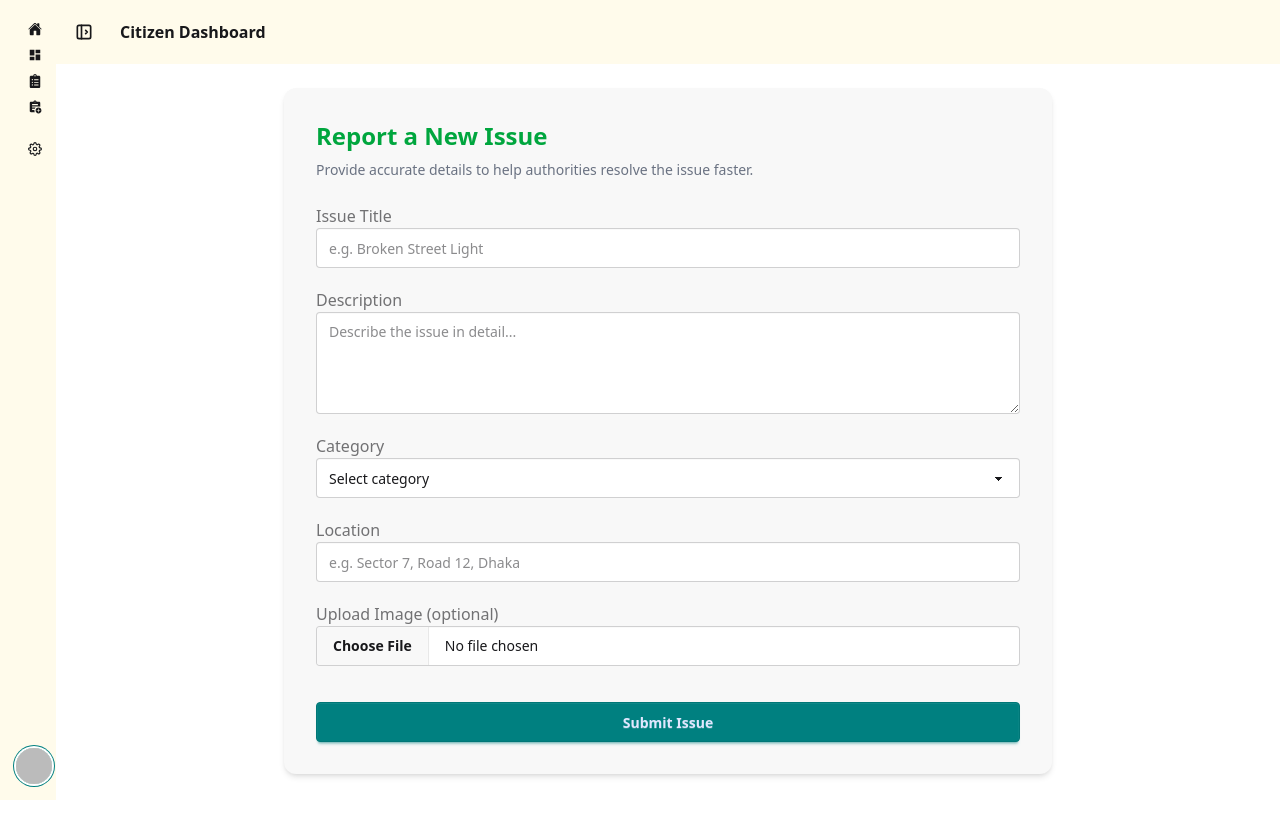
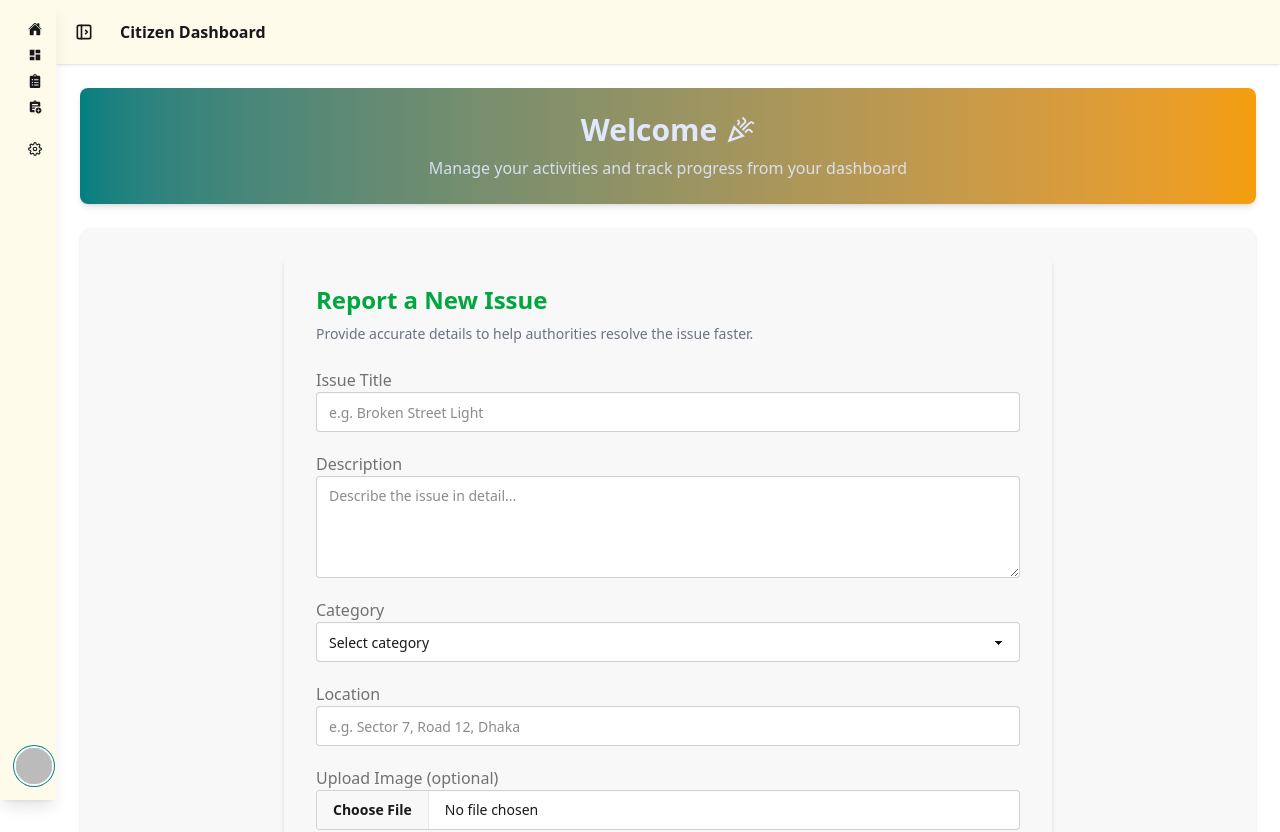
Before and after one commit to ahasana-ncs13/Public-Infrastructure-Issue-Reporting-System-client, a React (Vite) app: page /dashboardLayout/reportIssue in a window 1280 px wide. Shown: the top 832 px of the page. Before the commit the page ends 800 px from the top, so only its background shows below. Built offline with nearby package versions, Linux system fonts and the light colour scheme; no server answers; sample sign-in values are in the browser's storage.

Commit message:
completed my issue data

```diff
--- /dev/null
+++ b/src/Dashboard/CitizenDashboard/MyIssue/MyIssue.jsx
@@ -0,0 +1,24 @@
+import { useQuery } from '@tanstack/react-query';
+import React from 'react';
+import useAxios from '../../../Hooks/useAxios';
+import useAuth from '../../../Hooks/useAuth';
+
+const MyIssue = () => {
+    const {user}=useAuth()
+    const axiosInstance = useAxios()
+    const {data : myIssue=[]}=useQuery({
+        queryKey:["my-issue"],
+        queryFn:async() => {
+            const res = await axiosInstance.get(`/myissue?email=${user.email}`)
+            return res.data
+        }
+    })
+
+    return (
+        <div>
+            {myIssue.length}
+        </div>
+    );
+};
+
+export default MyIssue;
--- a/src/Dashboard/CitizenDashboard/ReportIssue/ReportIssue.jsx
+++ b/src/Dashboard/CitizenDashboard/ReportIssue/ReportIssue.jsx
@@ -3,8 +3,10 @@ import React from "react";
 import { useForm } from "react-hook-form";
 import useAxios from "../../../Hooks/useAxios";
 import { useNavigate } from "react-router";
+import useAuth from "../../../Hooks/useAuth";
 
 const ReportIssue = () => {
+    const{user} =useAuth()
   const { handleSubmit, register } = useForm();
   const axioInstance=useAxios()
   const navigate=useNavigate()
@@ -26,7 +28,8 @@ const ReportIssue = () => {
       description: data.description,
       category: data.category,
       location: data.location,
-      image: res.data.data.url, // send image URL
+      image: res.data.data.url,
+      email: user?.email // send image URL
     };
 
     axioInstance.post("/reportissue",issuePayload)
--- a/src/Dashboard/DashboardLayout/DashboardLayout.jsx
+++ b/src/Dashboard/DashboardLayout/DashboardLayout.jsx
@@ -1,14 +1,13 @@
 import React from "react";
 import { Link, Outlet } from "react-router";
-import { MdAssignmentAdd, MdDashboard } from "react-icons/md";
+import { MdAssignmentAdd, MdDashboard, MdOutlineCelebration } from "react-icons/md";
 import { IoHome } from "react-icons/io5";
 import { FiSettings } from "react-icons/fi";
 import useAuth from "../../Hooks/useAuth";
 import { FaClipboardList } from "react-icons/fa";
 
-
 const DashboardLayout = () => {
-    const {user}=useAuth()
+  const { user } = useAuth();
   return (
     <div>
       <div className="drawer lg:drawer-open min-h-screen">
@@ -17,7 +16,7 @@ const DashboardLayout = () => {
         {/* ================= Main Content ================= */}
         <div className="drawer-content flex flex-col">
           {/* ---------- Navbar ---------- */}
-          <nav className="navbar w-full bg-amber-50">
+          <nav className="navbar w-full bg-amber-50 shadow-sm">
             <label
               htmlFor="my-drawer-4"
               aria-label="open sidebar"
@@ -43,13 +42,29 @@ const DashboardLayout = () => {
           </nav>
 
           {/* ---------- Page Content ---------- */}
-          <main className="p-6 flex-1">
-            <Outlet></Outlet>
+          <main className="flex-1 p-4 md:p-6 bg-base-100">
+            {/* Welcome Section */}
+            <div className="mb-6">
+              <div className="card bg-linear-to-r from-primary to-secondary text-primary-content shadow-md">
+                <div className="card-body items-center text-center">
+                  <h1 className="text-2xl md:text-3xl flex gap-2 items-center font-bold">Welcome<MdOutlineCelebration /> </h1>
+                  <p className="text-sm md:text-base opacity-90">
+                    Manage your activities and track progress from your
+                    dashboard
+                  </p>
+                </div>
+              </div>
+            </div>
+
+            {/* Page Content */}
+            <div className="bg-base-200 rounded-xl p-4 md:p-6 shadow-sm min-h-[60vh]">
+              <Outlet />
+            </div>
           </main>
         </div>
 
         {/* ================= Sidebar ================= */}
-        <div className="drawer-side is-drawer-close:overflow-visible">
+        <div className="drawer-side is-drawer-close:overflow-visible shadow-lg">
           <label htmlFor="my-drawer-4" className="drawer-overlay"></label>
 
           <aside
@@ -64,25 +79,29 @@ const DashboardLayout = () => {
                   className="is-drawer-close:tooltip is-drawer-close:tooltip-right"
                   data-tip="Dashboard"
                 >
-                  <IoHome /> <span className="is-drawer-close:hidden">Home</span>
+                  <IoHome />{" "}
+                  <span className="is-drawer-close:hidden">Home</span>
                 </Link>
               </li>
               <li>
-                <Link to="/dashboardLayout/citizenDashboard"
+                <Link
+                  to="/dashboardLayout/citizenDashboard"
                   className="is-drawer-close:tooltip is-drawer-close:tooltip-right"
                   data-tip="Dashboard"
                 >
-                  <MdDashboard/><span className="is-drawer-close:hidden">Dashboard</span>
+                  <MdDashboard />
+                  <span className="is-drawer-close:hidden">Dashboard</span>
                 </Link>
               </li>
 
               <li>
                 <Link
-                  to="/my-issues"
+                  to="/dashboardLayout/myIssue"
                   className="is-drawer-close:tooltip is-drawer-close:tooltip-right"
                   data-tip="My Issues"
                 >
-                  <FaClipboardList /><span className="is-drawer-close:hidden">My Issues</span>
+                  <FaClipboardList />
+                  <span className="is-drawer-close:hidden">My Issues</span>
                 </Link>
               </li>
 
@@ -103,7 +122,8 @@ const DashboardLayout = () => {
                   className="is-drawer-close:tooltip is-drawer-close:tooltip-right"
                   data-tip="Settings"
                 >
-                  <FiSettings /> <span className="is-drawer-close:hidden">Settings</span>
+                  <FiSettings />{" "}
+                  <span className="is-drawer-close:hidden">Settings</span>
                 </Link>
               </li>
             </ul>
--- a/src/Pages/All_Issue/All_Issue.jsx
+++ b/src/Pages/All_Issue/All_Issue.jsx
@@ -32,7 +32,7 @@ const All_Issue = () => {
   }
   return (
     <>
-      <div className="max-w-150 mx-auto text-center py-10">
+      <div className="max-w-150 mx-auto text-center py-10 pt-26">
         <h1 className="text-4xl font-bold text-lime-600">
           All Reported Issues
         </h1>
--- a/src/Pages/Home/Home.jsx
+++ b/src/Pages/Home/Home.jsx
@@ -9,7 +9,7 @@ import LatestIssue from './HomeComponent/LatestIssue';
 
 const Home = () => {
     return (
-        <div className='w-11/12 mx-auto'>
+        <div className='w-11/12 mx-auto pt-16'>
             <Banner></Banner>
             <LatestIssue></LatestIssue>
             <Features></Features>
--- a/src/Routes/Router.jsx
+++ b/src/Routes/Router.jsx
@@ -11,6 +11,7 @@ import PrivateRoutes from "./PrivateRoutes";
 import DashboardLayout from "../Dashboard/DashboardLayout/DashboardLayout";
 import CitizenDashboard from "../Dashboard/CitizenDashboard/Dashboard/CitizenDashboard";
 import ReportIssue from "../Dashboard/CitizenDashboard/ReportIssue/ReportIssue";
+import MyIssue from "../Dashboard/CitizenDashboard/MyIssue/MyIssue";
 
 export const router = createBrowserRouter([
   {
@@ -67,6 +68,10 @@ export const router = createBrowserRouter([
       {
         path:"/dashboardLayout/reportIssue",
         Component:ReportIssue
+      },
+      {
+        path:"/dashboardLayout/myIssue",
+        Component:MyIssue
       }
     ],
   },
--- a/src/SharedComponent/Navbar/Navbar.jsx
+++ b/src/SharedComponent/Navbar/Navbar.jsx
@@ -95,7 +95,7 @@ const Navbar = () => {
 
   return (
     <div>
-      <div className="navbar bg-amber-50 shadow-sm lg:px-20">
+      <div className="navbar bg-amber-50 shadow-sm lg:px-20 fixed top-0 left-0 w-full z-50">
         <div className="navbar-start">
           <div className="dropdown dropdown-start lg:hidden">
             {/* Hamburger Button */}
```
